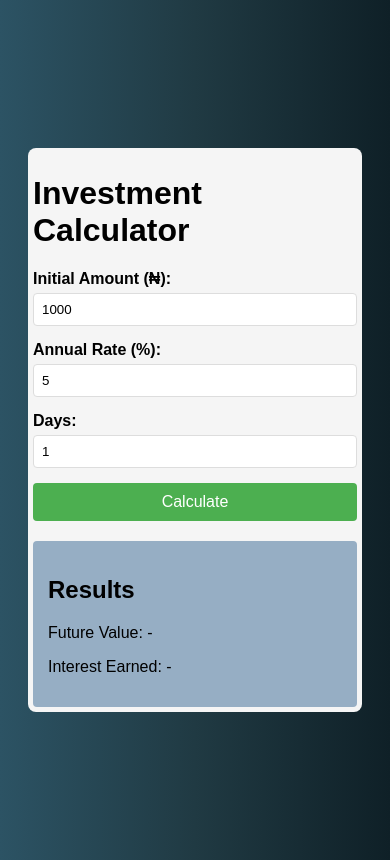
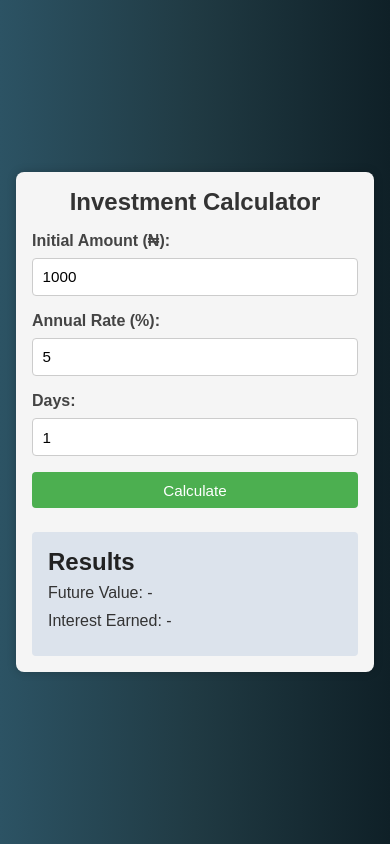
Before and after one commit to itskokeh/investment-calculat, a website with bundled scripts: page index.html in a window 390 px wide. Built offline with nearby package versions, Linux system fonts and the light colour scheme.

Commit message:
update app style

```diff
--- a/src/styles/styles.css
+++ b/src/styles/styles.css
@@ -1,52 +1,62 @@
 * {
   box-sizing: border-box;
+  margin: 0;
   padding: 0;
 }
 
 body {
-  font-family: Arial, sans-serif;
   display: flex;
-  flex-direction: column;
+  justify-content: center;
+  align-items: center;
   background: linear-gradient(to right, #2C5364, #203A43, #0F2027);
   min-height: 100vh;
-  justify-content: center;
-  align-items: center;
-  padding: 20px;
+  font-family: Arial, sans-serif;
+  padding: 1rem;
 }
 
 .calculator {
+  background-color: #f5f5f5;
+  padding: 2rem;
+  border-radius: 8px;
   width: 100%;
-  background-color: #f5f5f5;
-  padding: 20px;
-  border-radius: 8px;
-  max-width: 600px;
+  max-width: 500px;
+  box-shadow: 0 0 10px rgba(0, 0, 0, 0.2);
+}
+
+h1 {
+  text-align: center;
+  margin-bottom: 1rem;
+  color: #333;
 }
 
 .input-group {
-  margin-bottom: 15px;
+  margin-bottom: 1rem;
 }
 
 label {
   display: block;
-  margin-bottom: 5px;
+  margin-bottom: 0.5rem;
   font-weight: bold;
+  color: #444;
 }
 
 input, select {
   width: 100%;
-  padding: 8px;
-  border: 1px solid #ddd;
+  padding: 0.75rem;
+  border: 1px solid #ccc;
   border-radius: 4px;
+  font-size: 1rem;
 }
 
 button {
   background-color: #4CAF50;
   color: white;
-  padding: 10px 15px;
+  padding: 0.75rem;
   border: none;
   border-radius: 4px;
+  font-size: 1rem;
   cursor: pointer;
-  font-size: 16px;
+  transition: background-color 0.3s ease;
   width: 100%;
 }
 
@@ -55,22 +65,34 @@ button:hover {
 }
 
 .results {
-  margin-top: 20px;
-  padding: 15px;
+  margin-top: 1.5rem;
+  padding: 1rem;
   border-radius: 4px;
-  background-color: #96aec4;
+  background-color: #dce3ec;
+}
+
+.results h2 {
+  margin-bottom: 0.5rem;
+  color: #222;
+}
+
+.results p {
+  font-size: 1rem;
+  margin-bottom: 10px;
+  color: #333;
 }
 
 @media (max-width: 600px) {
   .calculator {
-    max-width: 100%;
-    padding: 10px;
+    padding: 1rem;
+  }
+
+  input, button {
+    font-size: 0.95rem;
+    padding: 0.6rem;
+  }
+
+  h1 {
+    font-size: 1.5rem;
   }
 }
-
-@media (max-width: 400px) {
-  .calculator {
-    padding: 5px;
-    max-width: 100%;
-  }
-}
```
